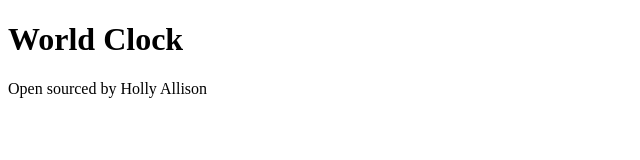
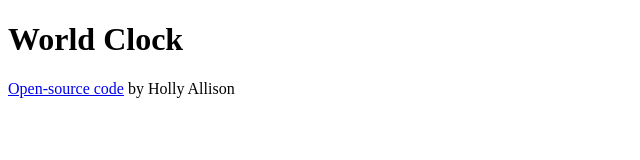
Before and after one commit to hollyallison/world-clock, a plain HTML site: page index.html in a window 1280 px wide. Shown: the whole page, without its empty margins (0-640 px from the left). Drawn offline with Linux system fonts and the light colour scheme.

Commit message:
linked to github

```diff
--- a/index.html
+++ b/index.html
@@ -1,18 +1,19 @@
 <!DOCTYPE html>
 <html lang="en">
-<head>
-    <meta charset="UTF-8">
-    <meta name="viewport" content="width=device-width, initial-scale=1.0">
-    <link rel="stylesheet" href="style.css"/>
+  <head>
+    <meta charset="UTF-8" />
+    <meta name="viewport" content="width=device-width, initial-scale=1.0" />
+    <link rel="stylesheet" href="style.css" />
     <title>World Clock - Holly Allison</title>
-</head>
-<body>
-    <h1> World Clock</h1>
+  </head>
+  <body>
+    <h1>World Clock</h1>
 
     <footer>
-        <a href="" target="_blank"></a> Open sourced by Holly Allison
+     <a href="https://github.com/hollyallison/world-clock" id="opensource">Open-source code</a>
+<span id="name">by Holly Allison</span>
     </footer>
 
     <script src="script.js"></script>
-</body>
+  </body>
 </html>
```
